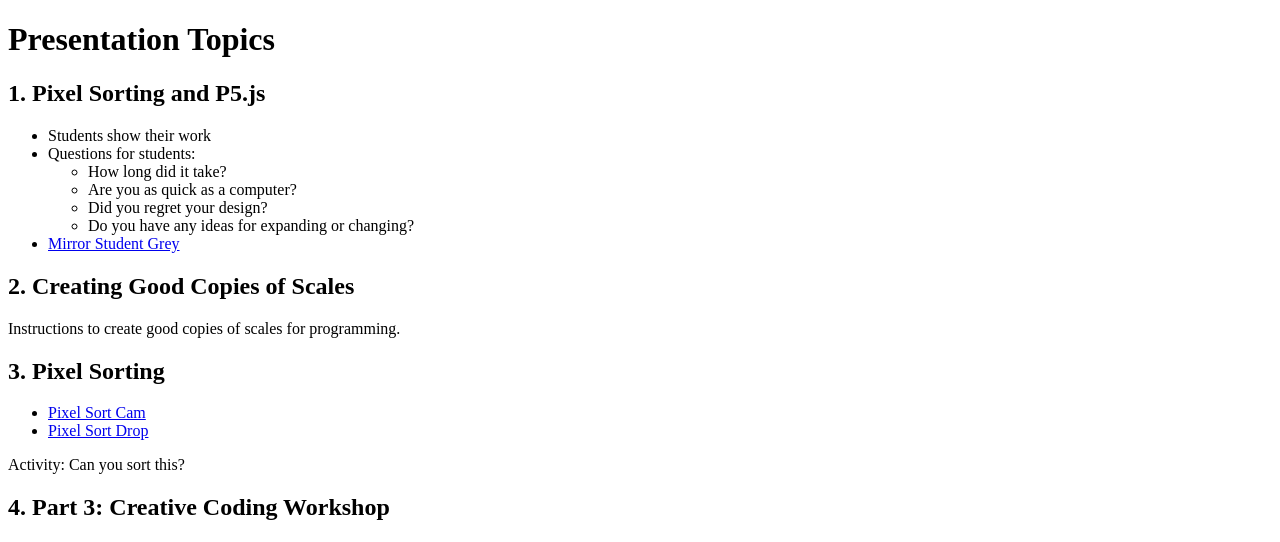
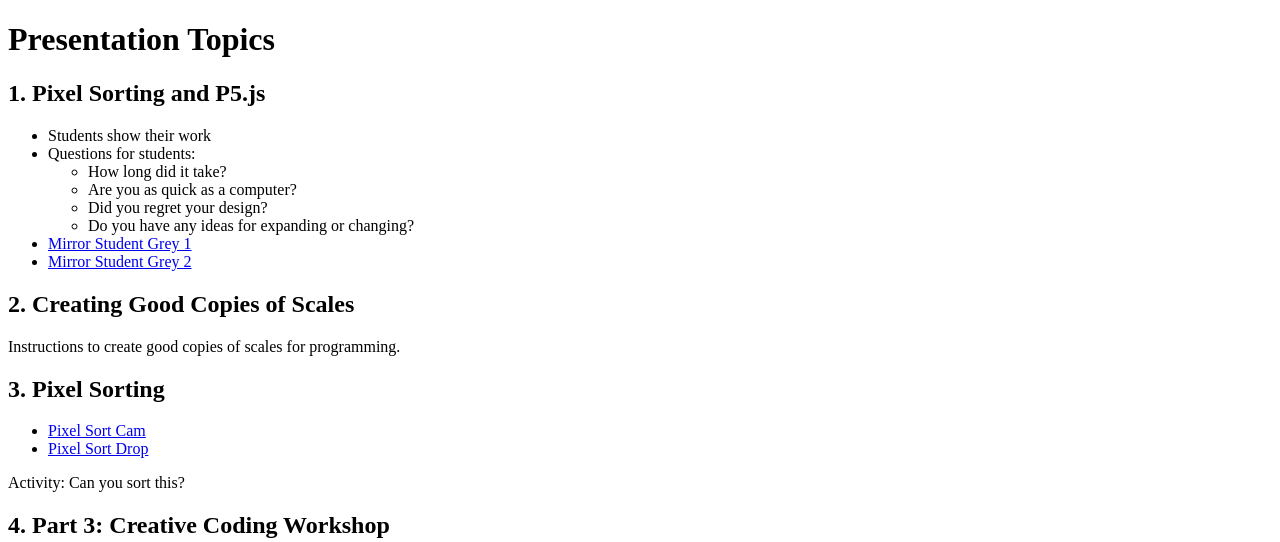
Before and after one commit to greggelong/ccc2, a plain HTML site: page index.html in a window 1280 px wide. Shown: the top 542 px of the page. Drawn offline with Linux system fonts and the light colour scheme.

Commit message:
add second student

```diff
--- a/index.html
+++ b/index.html
@@ -18,7 +18,8 @@
                 <li>Do you have any ideas for expanding or changing?</li>
             </ul>
         </li>
-        <li><a href="https://greggelong.github.io/mirror/studentGrey/" target="_blank">Mirror Student Grey</a></li>
+        <li><a href="https://greggelong.github.io/mirror/studentGrey/" target="_blank">Mirror Student Grey 1</a></li>
+        <li><a href="https://greggelong.github.io/mirror/studentGrey2/" target="_blank">Mirror Student Grey 2</a></li>
     </ul>
 
     <h2>2. Creating Good Copies of Scales</h2>
```
